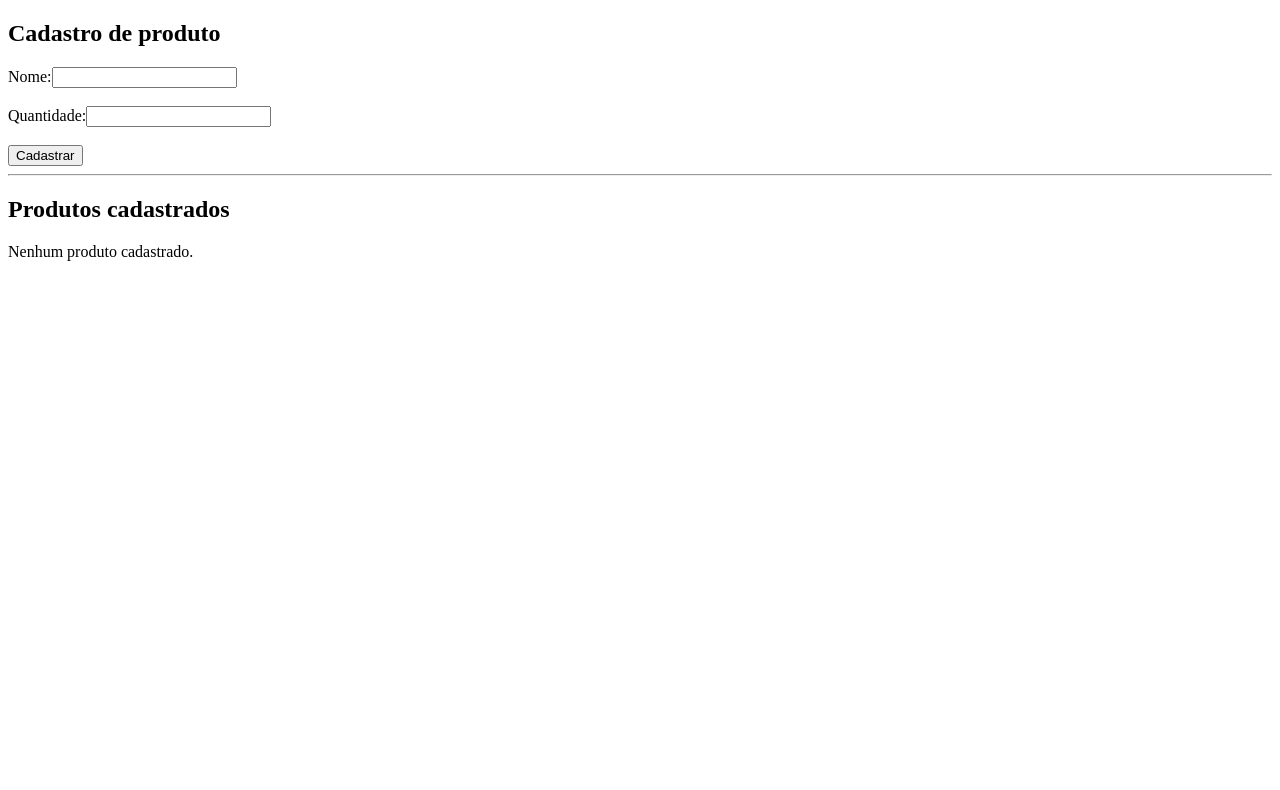
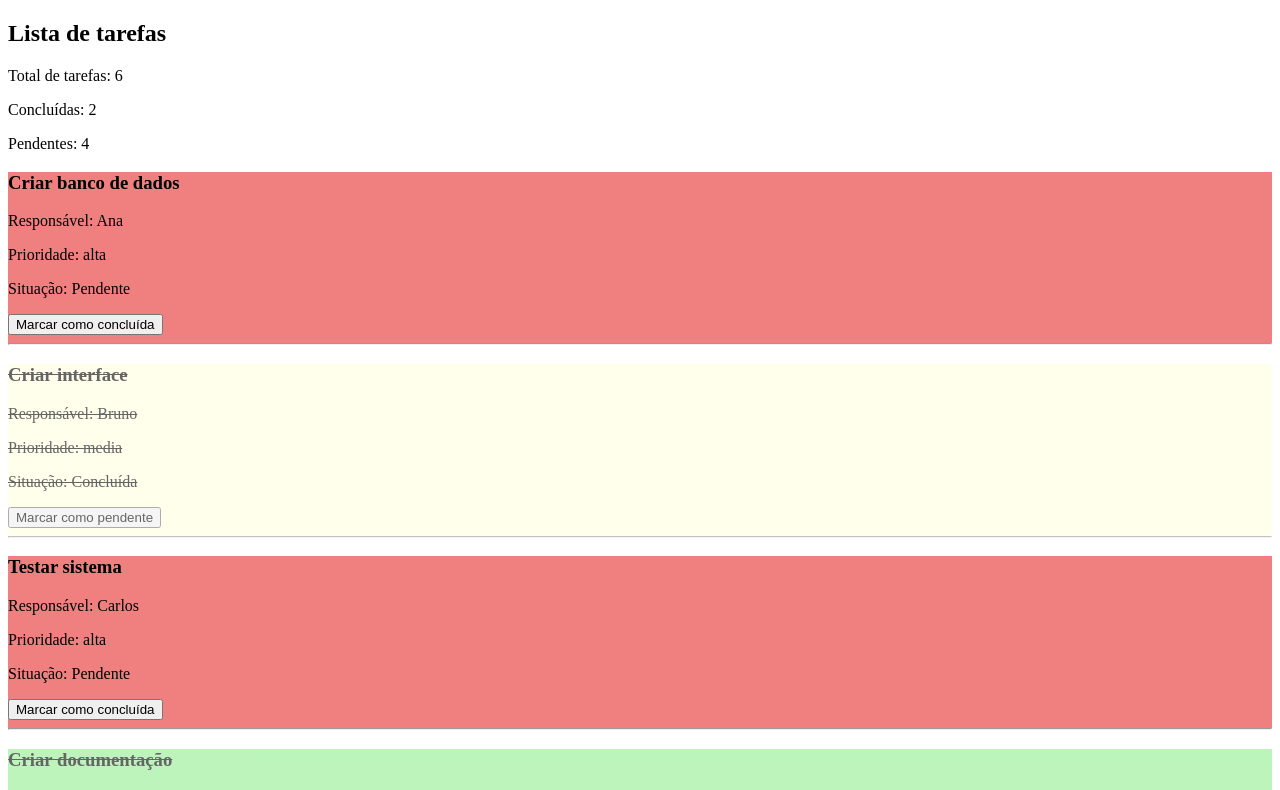
Before and after one commit to 272499/PI4-Thiago, an Angular app in the folder primeiro/: page / in a window 1280 px wide. Shown: the top 790 px of the page. Built offline with nearby package versions, Linux system fonts and the light colour scheme.

Commit message:
13. Lista de tarefas

```diff
--- a/primeiro/src/app/app.html
+++ b/primeiro/src/app/app.html
@@ -1 +1 @@
-<app-lista2-exercicio-12></app-lista2-exercicio-12>
+<app-lista2-exercicio-13></app-lista2-exercicio-13>
--- /dev/null
+++ b/primeiro/src/app/lista-exercicios-2/exercicio-13/exercicio-13.html
@@ -0,0 +1,35 @@
+<h2>Lista de tarefas</h2>
+
+<p>Total de tarefas: {{ tarefas.length }}</p>
+<p>Concluídas: {{ totalConcluidas() }}</p>
+<p>Pendentes: {{ totalPendentes() }}</p>
+
+<p *ngIf="tarefas.length === 0">
+  Nenhuma tarefa cadastrada.
+</p>
+
+<div
+  *ngFor="let tarefa of tarefas"
+  [ngClass]="{
+    'prioridade-baixa': tarefa.prioridade === 'baixa',
+    'prioridade-media': tarefa.prioridade === 'media',
+    'prioridade-alta': tarefa.prioridade === 'alta',
+    'concluida': tarefa.concluida
+  }"
+>
+  <h3>{{ tarefa.titulo }}</h3>
+
+  <p>Responsável: {{ tarefa.responsavel }}</p>
+  <p>Prioridade: {{ tarefa.prioridade }}</p>
+
+  <p>
+    Situação:
+    {{ tarefa.concluida ? 'Concluída' : 'Pendente' }}
+  </p>
+
+  <button (click)="alterarSituacao(tarefa)">
+    {{ tarefa.concluida ? 'Marcar como pendente' : 'Marcar como concluída' }}
+  </button>
+
+  <hr>
+</div>
--- /dev/null
+++ b/primeiro/src/app/lista-exercicios-2/exercicio-13/exercicio-13.scss
@@ -0,0 +1,16 @@
+.prioridade-baixa {
+  background-color: lightgreen;
+}
+
+.prioridade-media {
+  background-color: lightyellow;
+}
+
+.prioridade-alta {
+  background-color: lightcoral;
+}
+
+.concluida {
+  opacity: 0.6;
+  text-decoration: line-through;
+}
--- /dev/null
+++ b/primeiro/src/app/lista-exercicios-2/exercicio-13/exercicio-13.ts
@@ -0,0 +1,39 @@
+import { Component } from '@angular/core';
+
+interface Tarefa {
+  id: number;
+  titulo: string;
+  responsavel: string;
+  prioridade: 'baixa' | 'media' | 'alta';
+  concluida: boolean;
+}
+
+@Component({
+  selector: 'app-lista2-exercicio-13',
+  standalone: false,
+  templateUrl: './exercicio-13.html',
+  styleUrl: './exercicio-13.scss',
+})
+export class Exercicio13 {
+
+  tarefas: Tarefa[] = [
+    { id: 1, titulo: 'Criar banco de dados', responsavel: 'Ana', prioridade: 'alta', concluida: false },
+    { id: 2, titulo: 'Criar interface', responsavel: 'Bruno', prioridade: 'media', concluida: true },
+    { id: 3, titulo: 'Testar sistema', responsavel: 'Carlos', prioridade: 'alta', concluida: false },
+    { id: 4, titulo: 'Criar documentação', responsavel: 'Daniela', prioridade: 'baixa', concluida: true },
+    { id: 5, titulo: 'Configurar servidor', responsavel: 'Eduardo', prioridade: 'media', concluida: false },
+    { id: 6, titulo: 'Revisar projeto', responsavel: 'Fernanda', prioridade: 'baixa', concluida: false }
+  ];
+
+  alterarSituacao(tarefa: Tarefa) {
+    tarefa.concluida = !tarefa.concluida;
+  }
+
+  totalConcluidas() {
+    return this.tarefas.filter(tarefa => tarefa.concluida).length;
+  }
+
+  totalPendentes() {
+    return this.tarefas.filter(tarefa => !tarefa.concluida).length;
+  }
+}
--- a/primeiro/src/app/lista-exercicios-2/lista-exercicios-2-module.ts
+++ b/primeiro/src/app/lista-exercicios-2/lista-exercicios-2-module.ts
@@ -13,6 +13,7 @@ import { Exercicio09 } from './exercicio-09/exercicio-09';
 import { Exercicio10 } from './exercicio-10/exercicio-10';
 import { Exercicio11 } from './exercicio-11/exercicio-11';
 import { Exercicio12 } from './exercicio-12/exercicio-12';
+import { Exercicio13 } from './exercicio-13/exercicio-13';
 
 @NgModule({
   declarations: [
@@ -28,6 +29,7 @@ import { Exercicio12 } from './exercicio-12/exercicio-12';
     Exercicio10,
     Exercicio11,
     Exercicio12,
+    Exercicio13,
   ],
   imports: [CommonModule, FormsModule],
   exports: [
@@ -43,6 +45,7 @@ import { Exercicio12 } from './exercicio-12/exercicio-12';
     Exercicio10,
     Exercicio11,
     Exercicio12,
+    Exercicio13,
   ],
 })
 export class ListaExercicios2Module {}
```
Also changed, not shown: 1 other file (tests, documents, lock files or other folders).
